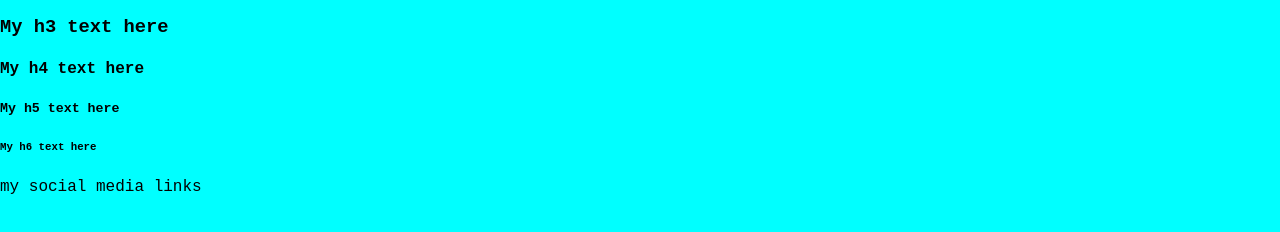
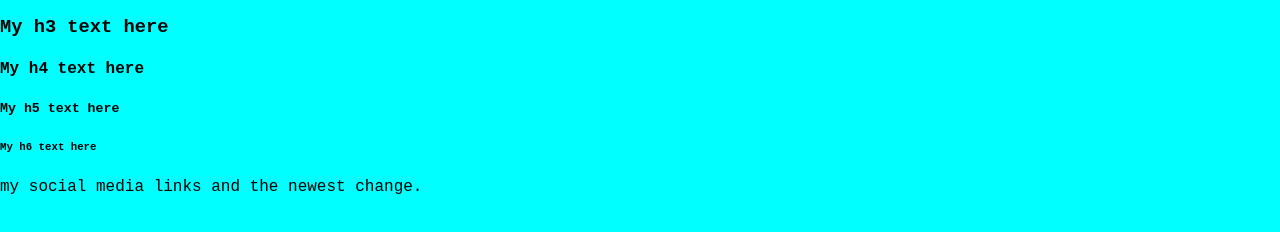
Before and after one commit to gepetobio/jakes-website, a plain HTML site: page index.html in a window 1280 px wide. Shown: the part 110-342 px from the top of the page. Drawn offline with Linux system fonts and the light colour scheme.

Commit message:
Added some new copy.

```diff
--- a/index.html
+++ b/index.html
@@ -24,7 +24,7 @@
         </section>
     </main>
     <footer>
-        my social media links
+        my social media links and the newest change.
     </footer>
     <script src="./main.js"></script>
 </body>
```
